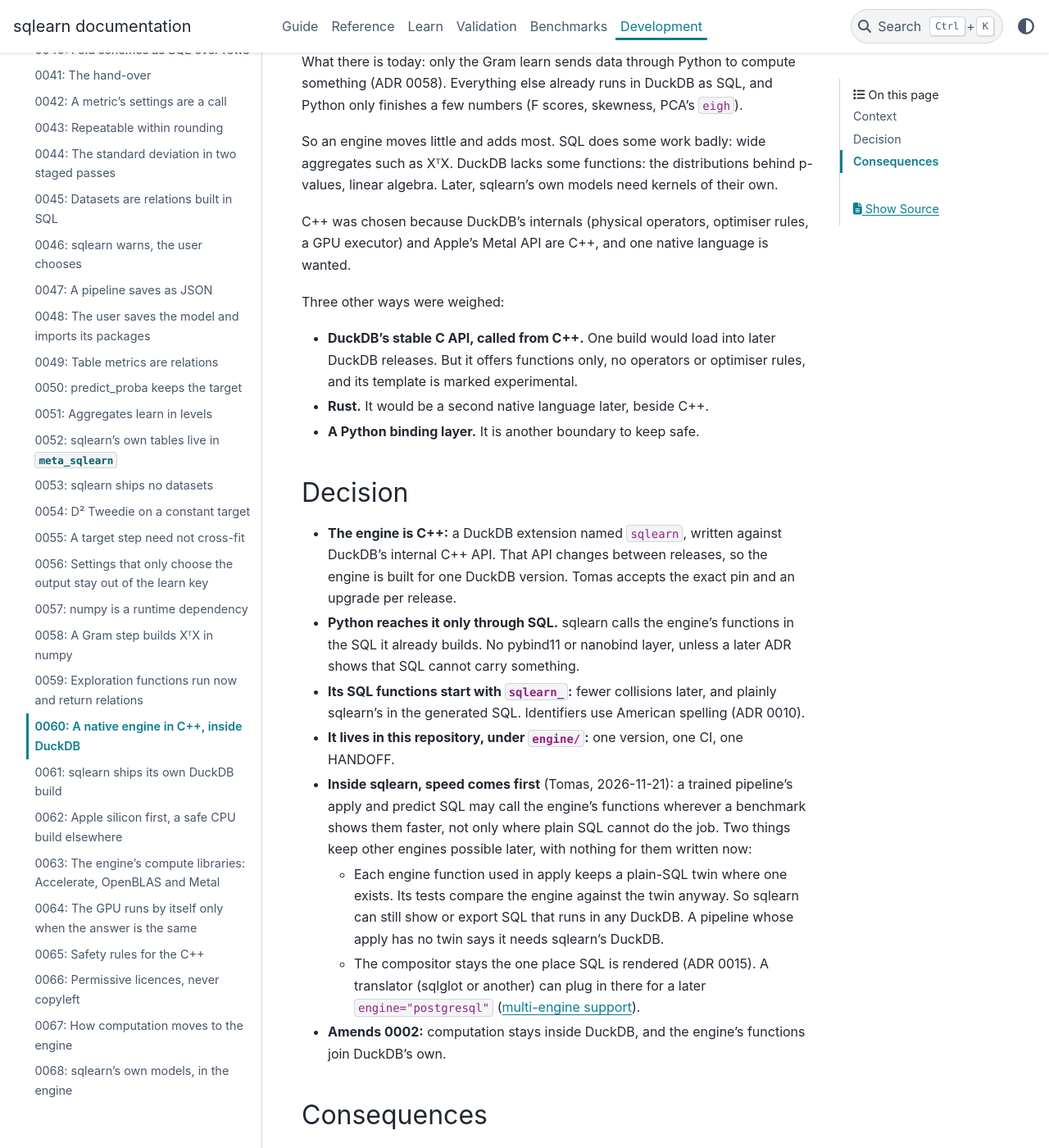
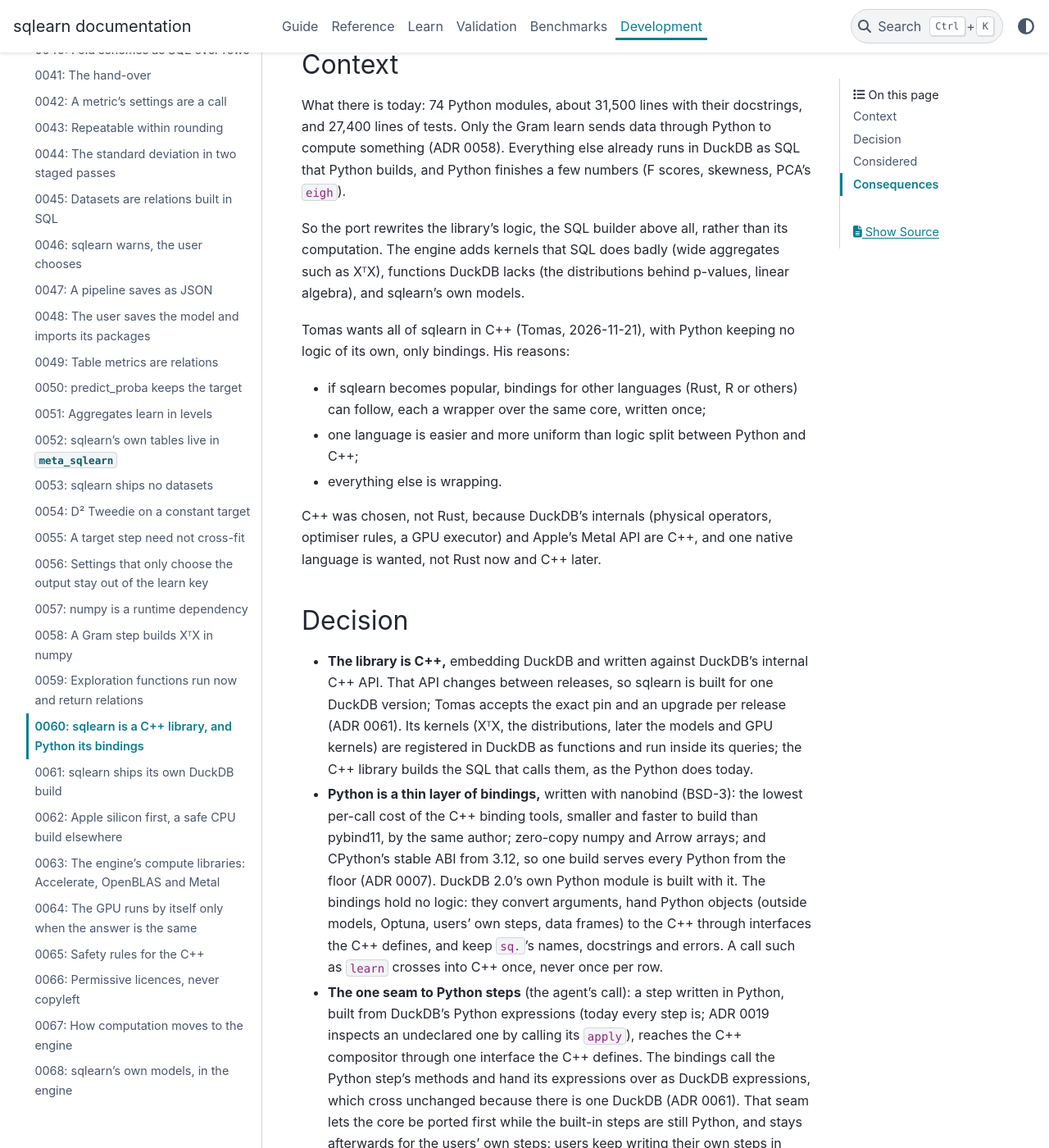
Before and after one commit to glaucis/sqlearn, a Sphinx documentation site: the page built from docs/adr/0060-a-native-engine-in-cpp-inside-duckdb.md, in a window 1280 px wide and 1400 px high, scrolled down 344 px. Shown: the whole window at 82% size. Built offline with Sphinx 7.4.7 and the PyData theme 0.15.4, drawn with Linux system fonts in a browser that asks for light colours; pages that are not in the unit, such as notebooks, are missing from menus; the version number could not be read and is left out; some of the changed text lies outside the part shown.

Commit message:
docs: ADR 0060 makes sqlearn a C++ library (#78)

```diff
--- a/docs/adr/0060-a-native-engine-in-cpp-inside-duckdb.md
+++ b/docs/adr/0060-a-native-engine-in-cpp-inside-duckdb.md
@@ -4,71 +4,124 @@ tags: [engine, cpp, duckdb, extension, execution, architecture-decision]
 summary: "Records that sqlearn's native engine is C++, a DuckDB extension named sqlearn reached only through SQL, with sqlearn_ function names, living in engine/, and apply SQL may call it where a benchmark shows it faster; amends ADR 0002."
 related: [docs/adr/0002-sql-on-duckdb-execution-engine.md, docs/adr/0015-duckdb-expressions-no-sqlglot.md, docs/adr/0058-a-gram-step-builds-xtx-in-numpy.md, docs/specs/native-engine.md, docs/questions/multi-engine-support.md]
 ---
-# 0060: A native engine in C++, inside DuckDB
+# 0060: sqlearn is a C++ library, and Python its bindings
 
 Status: accepted (2026-11-21). Decided by Tomas on 2026-11-21 with the
 [native engine spec](../specs/native-engine.md) (§3.1). Amends
-[ADR 0002](0002-sql-on-duckdb-execution-engine.md).
+[ADR 0002](0002-sql-on-duckdb-execution-engine.md). Revised before merging
+(2026-11-21), with the spec's revision: sqlearn becomes a C++ library
+embedding DuckDB, and Python its bindings.
 
 ## Context
 
-What there is today: only the Gram learn sends data through Python to
-compute something (ADR 0058). Everything else already runs in DuckDB as SQL,
-and Python only finishes a few numbers (F scores, skewness, PCA's `eigh`).
+What there is today: 74 Python modules, about 31,500 lines with their
+docstrings, and 27,400 lines of tests. Only the Gram learn sends data through
+Python to compute something (ADR 0058). Everything else already runs in DuckDB
+as SQL that Python builds, and Python finishes a few numbers (F scores,
+skewness, PCA's `eigh`).
 
-So an engine moves little and adds most. SQL does some work badly: wide
-aggregates such as XᵀX. DuckDB lacks some functions: the distributions
-behind p-values, linear algebra. Later, sqlearn's own models need kernels
-of their own.
+So the port rewrites the library's logic, the SQL builder above all, rather
+than its computation. The engine adds kernels that SQL does badly (wide
+aggregates such as XᵀX), functions DuckDB lacks (the distributions behind
+p-values, linear algebra), and sqlearn's own models.
 
-C++ was chosen because DuckDB's internals (physical operators, optimiser
-rules, a GPU executor) and Apple's Metal API are C++, and one native
-language is wanted.
+Tomas wants all of sqlearn in C++ (Tomas, 2026-11-21), with Python keeping no
+logic of its own, only bindings. His reasons:
 
-Three other ways were weighed:
+- if sqlearn becomes popular, bindings for other languages (Rust, R or
+  others) can follow, each a wrapper over the same core, written once;
+- one language is easier and more uniform than logic split between Python and
+  C++;
+- everything else is wrapping.
 
-- **DuckDB's stable C API, called from C++.** One build would load into
-  later DuckDB releases. But it offers functions only, no operators or
-  optimiser rules, and its template is marked experimental.
-- **Rust.** It would be a second native language later, beside C++.
-- **A Python binding layer.** It is another boundary to keep safe.
+C++ was chosen, not Rust, because DuckDB's internals (physical operators,
+optimiser rules, a GPU executor) and Apple's Metal API are C++, and one
+native language is wanted, not Rust now and C++ later.
 
 ## Decision
 
-- **The engine is C++:** a DuckDB extension named `sqlearn`, written against
-  DuckDB's internal C++ API. That API changes between releases, so the engine
-  is built for one DuckDB version. Tomas accepts the exact pin and an upgrade
-  per release.
-- **Python reaches it only through SQL.** sqlearn calls the engine's
-  functions in the SQL it already builds. No pybind11 or nanobind layer,
-  unless a later ADR shows that SQL cannot carry something.
+- **The library is C++,** embedding DuckDB and written against DuckDB's
+  internal C++ API. That API changes between releases, so sqlearn is built
+  for one DuckDB version; Tomas accepts the exact pin and an upgrade per
+  release (ADR 0061). Its kernels (XᵀX, the distributions, later the models
+  and GPU kernels) are registered in DuckDB as functions and run inside its
+  queries; the C++ library builds the SQL that calls them, as the Python does
+  today.
+- **Python is a thin layer of bindings,** written with nanobind (BSD-3): the
+  lowest per-call cost of the C++ binding tools, smaller and faster to build
+  than pybind11, by the same author; zero-copy numpy and Arrow arrays; and
+  CPython's stable ABI from 3.12, so one build serves every Python from the
+  floor (ADR 0007). DuckDB 2.0's own Python module is built with it. The
+  bindings hold no logic: they convert arguments, hand Python objects
+  (outside models, Optuna, users' own steps, data frames) to the C++ through
+  interfaces the C++ defines, and keep `sq.`'s names, docstrings and errors.
+  A call such as `learn` crosses into C++ once, never once per row.
+- **The one seam to Python steps** (the agent's call): a step written in
+  Python, built from DuckDB's Python expressions (today every step is; ADR
+  0019 inspects an undeclared one by calling its `apply`), reaches the C++
+  compositor through one interface the C++ defines. The bindings call the
+  Python step's methods and hand its expressions over as DuckDB expressions,
+  which cross unchanged because there is one DuckDB (ADR 0061). That seam
+  lets the core be ported first while the built-in steps are still Python,
+  and stays afterwards for the users' own steps: users keep writing their own
+  steps in Python after the port (Tomas, 2026-11-21), and those run as fast
+  as today, while sqlearn's own steps are C++.
+- **Other languages bind later, when wanted** (Tomas, 2026-11-21): Python
+  binds the C++ directly now. A small C layer over the C++ comes when a
+  language that needs one (R, Rust) is wanted, and each such language binds
+  that layer. Nothing in the C++ is rebuilt for it: the C layer sits on top.
+- **The C++ API is internal** (Tomas, 2026-11-21): only Python's `sq.` is
+  public, and the C++ names may change at any time until sqlearn is done,
+  tested and verified. Publishing a supported C++ API, with stable names,
+  documentation and versions, is a later ADR.
 - **Its SQL functions start with `sqlearn_`:** fewer collisions later, and
   plainly sqlearn's in the generated SQL. Identifiers use American spelling
   (ADR 0010).
 - **It lives in this repository, under `engine/`:** one version, one CI, one
   HANDOFF.
 - **Inside sqlearn, speed comes first** (Tomas, 2026-11-21): a trained
-  pipeline's apply and predict SQL may call the engine's functions wherever
-  a benchmark shows them faster, not only where plain SQL cannot do the job.
-  Two things keep other engines possible later, with nothing for them
-  written now:
-  - Each engine function used in apply keeps a plain-SQL twin where one
-    exists. Its tests compare the engine against the twin anyway. So
-    sqlearn can still show or export SQL that runs in any DuckDB. A pipeline
-    whose apply has no twin says it needs sqlearn's DuckDB.
+  pipeline's apply and predict SQL may call sqlearn's functions wherever a
+  benchmark shows them faster, not only where plain SQL cannot do the job.
+  Two things keep other engines possible later, with nothing for them written
+  now:
+  - Each function used in apply keeps a plain-SQL twin where one exists. Its
+    tests compare the function against the twin anyway. So sqlearn can still
+    show or export SQL that runs in any DuckDB. A pipeline whose apply has no
+    twin says it needs sqlearn's DuckDB.
   - The compositor stays the one place SQL is rendered (ADR 0015). A
     translator (sqlglot or another) can plug in there for a later
     `engine="postgresql"`
     ([multi-engine support](../questions/multi-engine-support.md)).
-- **Amends 0002:** computation stays inside DuckDB, and the engine's
-  functions join DuckDB's own.
+- **Amends 0002:** computation stays inside DuckDB, and sqlearn's functions
+  join DuckDB's own. The glue that builds the SQL and finishes a few numbers
+  is C++ instead of Python. The generated SQL can always be inspected; it
+  runs in any DuckDB where its plain twin exists.
+
+## Considered
+
+- C++ only for the heavy parts, called from SQL that Python builds (the
+  spec as first approved): two languages holding logic, and every other
+  language would need the Python rewritten.
+- Bindings only at the end, the C++ tested by C++ ports of the tests: a
+  difference from today's answers shows up only at the end, across the whole
+  library, and the tests are written twice (Tomas chose bindings from the
+  start, 2026-11-21).
+- A C layer from the start: more work now for languages not yet wanted.
+- pybind11 (higher call cost, larger builds), Cython (a third language),
+  CPython's C API by hand (much code, easy to get wrong).
+- DuckDB's stable C API: one build loads into later DuckDB releases, but it
+  offers functions only, no operators or optimiser rules, and its template is
+  marked experimental.
+- Rust: a second native language later.
 
 ## Consequences
 
-- The generated SQL can always be inspected. It runs in any DuckDB where its
-  plain twin exists.
+- The library's logic is ported to C++ piece by piece (ADR 0067).
+- There is one DuckDB in the process, sqlearn's, shared by the C++ library
+  and Python (ADR 0061).
+- Phase 1 builds the bindings.
 - A pipeline whose apply calls a function with no plain twin says it needs
   sqlearn's DuckDB.
 - The compositor stays the one renderer (ADR 0015), so no second renderer is
   written now.
-- Each DuckDB release costs an upgrade branch for the engine (ADR 0061).
+- Each DuckDB release costs an upgrade branch for sqlearn (ADR 0061).
```
Also changed, not shown: CLAUDE.md (+9 -6 lines), GLOSSARY.md (+9 -2 lines), docs/adr/index.md (+1 -1 lines).
